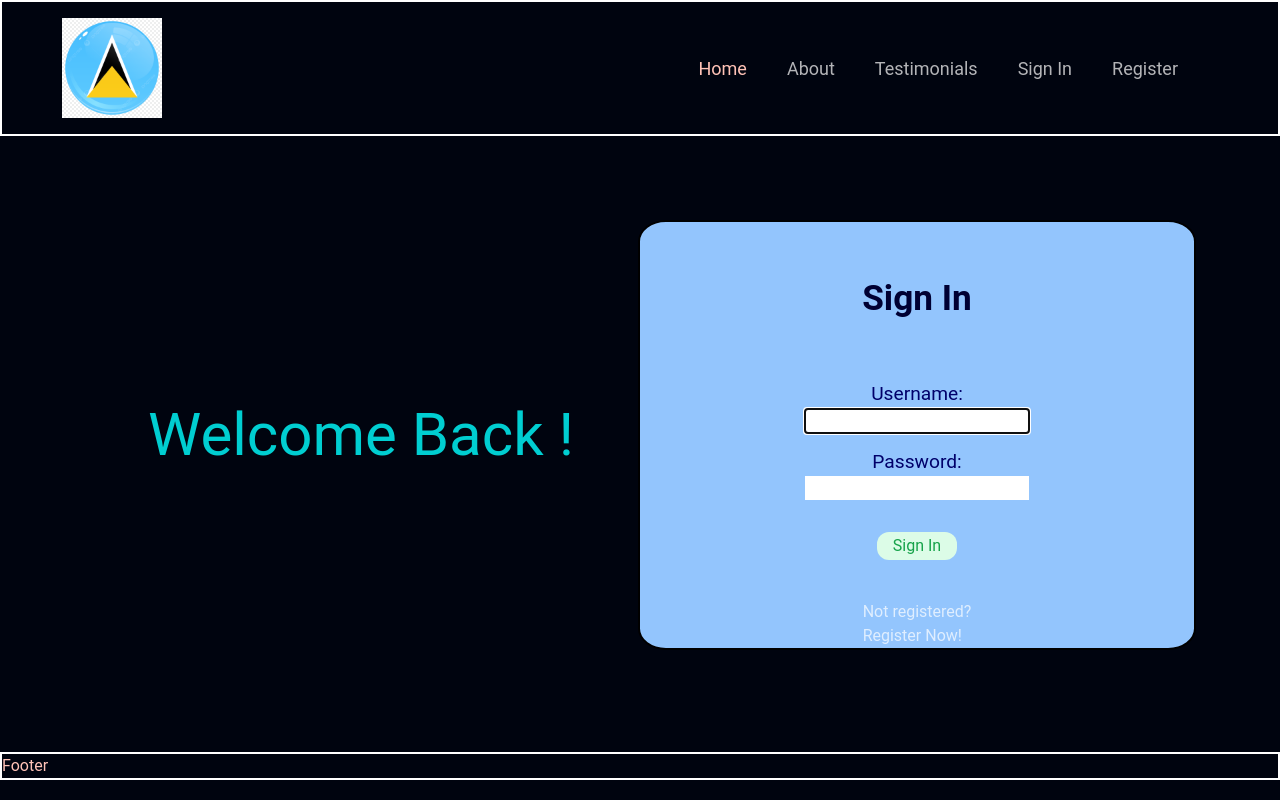
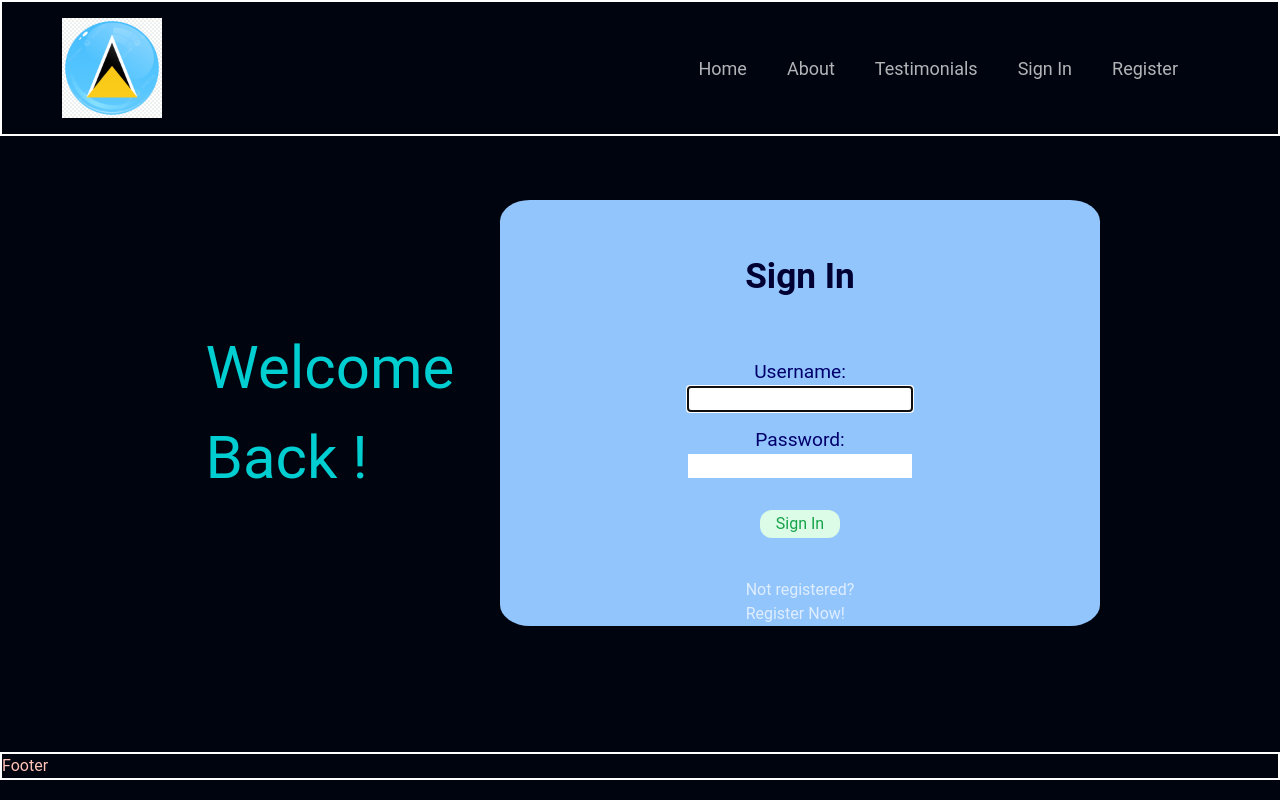
Before and after one commit to LimJiaEarn/techfest_2024, a React (Vite) app in the folder Frontend/: page /signin in a window 1280 px wide. Built offline with nearby package versions, Linux system fonts and the light colour scheme.

Commit message:
Implemented localStorage for Signing In and Out

```diff
--- a/Frontend/src/App.jsx
+++ b/Frontend/src/App.jsx
@@ -1,5 +1,5 @@
 import { Routes, Route } from 'react-router-dom';
-import React , { createContext, useState, useContext }from "react";
+import { useEffect, createContext, useState, useContext } from "react";
 
 import NavBar from './components/NavBar.jsx';
 import Home from './components/Home.jsx';
@@ -17,8 +17,26 @@ const UserContext = createContext();
 
 export default function App() {
 
-  const [userID, setUserID] = useState(null);
-  const [currentPage, setCurrentPage] = useState('Home');
+  const localStorageUserId = localStorage.getItem('userID');
+
+  if (localStorageUserId !== null) {
+    // There is a value associated with the key 'userID' in local storage
+    console.log('userID exists in local storage:', localStorageUserId);
+  } else {
+    // There is no value associated with the key 'userID' in local storage
+    console.log('userID does not exist in local storage');
+  }
+
+  const [userID, setUserID] = useState(localStorageUserId);
+
+
+  const [currentPage, setCurrentPage] = useState(
+    localStorage.getItem("currentPage") || ""
+  );
+
+  useEffect(() => {
+    localStorage.setItem("currentPage", currentPage);
+  }, [currentPage]);
 
   return (
     <UserContext.Provider value={{ userID, setUserID, currentPage, setCurrentPage }}>
--- a/Frontend/src/components/NavBar.jsx
+++ b/Frontend/src/components/NavBar.jsx
@@ -10,19 +10,17 @@ import logo from "../assets/logo.png";
 const NavBar = () => {
 
   const [toggle, setToggle] = useState(false);
-  const { currentPage, setCurrentPage } = useUser();
-  const { userID, setUserID } = useUser();
 
   const navigate = useNavigate();
-
+  const { userID, setUserID, currentPage, setCurrentPage } = useUser();
 
   const handleSignOut = () => {
 
     navigate('/home');
     setCurrentPage("Home");
     setUserID(null);
-
-    console.log("Signed Out!");
+    localStorage.removeItem('userID');
+    console.log("Signed Out and removed userID!");
 };
 
   return (
--- a/Frontend/src/components/Registration.jsx
+++ b/Frontend/src/components/Registration.jsx
@@ -52,7 +52,6 @@ const Registration = () => {
     }, [user, pwd, matchPwd])
 
 
-
     const handleSubmit = async (e) => {
 
         e.preventDefault();
@@ -62,6 +61,7 @@ const Registration = () => {
         setUser('');
         setPwd('');
         setMatchPwd('');
+        localStorage.setItem("userID", userID);
     };
 
     // const handleSubmit = async (e) => {
--- a/Frontend/src/components/SignIn.jsx
+++ b/Frontend/src/components/SignIn.jsx
@@ -52,85 +52,29 @@ const SignIn = () => {
     }, [user, pwd, matchPwd])
 
 
-
     const handleSubmit = async (e) => {
 
         e.preventDefault();
-
+        localStorage.setItem('userID', user);
         navigate('/home');
         setUserID(user)
+        console.log("Set userID: ", user)
         setSuccess(true);
         setUser('');
         setPwd('');
         setMatchPwd('');
     };
 
-    // const handleSubmit = async (e) => {
-    //     e.preventDefault();
-    //     // if button enabled with JS hack
-    //     const v1 = USER_REGEX.test(user);
-    //     const v2 = PWD_REGEX.test(pwd);
+    return (
 
-    //     if (!v1 || !v2) {
-    //         setErrMsg("Invalid Entry");
-    //         return;
-    //     }
+    <section className="flex justify-center items-center gap-[20px] w-screen">
 
-    //     try {
-    //         const response = await axios.post(REGISTER_URL,
-    //             JSON.stringify({ user, pwd }),
-    //             {
-    //                 headers: { 'Content-Type': 'application/json' },
-    //                 withCredentials: true
-    //             }
-    //         );
-    //         console.log(response?.data);
-    //         console.log(response?.accessToken);
-    //         console.log(JSON.stringify(response))
-    //         setSuccess(true);
-
-    //         //clear state and controlled inputs
-    //         //need value attrib on inputs for this
-
-    //         setUser('');
-    //         setPwd('');
-    //         setMatchPwd('');
-    //     } catch (err) {
-    //         if (!err?.response) {
-    //             setErrMsg('No Server Response');
-    //         } else if (err.response?.status === 409) {
-    //             setErrMsg('Username Taken');
-    //         } else {
-    //             setErrMsg('Registration Failed')
-    //         }
-    //         errRef.current.focus();
-    //     }
-    // }
-
-    return (
-        <div className="w-full rounded-xl p-5">
-            {success ? (
-
-                <section>
-                    <h1>Registration Successful !</h1>
-                    <div onClick={() => {
-
-                        console.log(currentPage);
-                        }}>
-                        <NavLink to="/home" onClick={()=>setCurrentPage("Home")} >Let's Begin !</NavLink>
-                    </div>
-                </section>
-
-            ) : (
-
-                <section className="flex justify-center items-center">
-
-                    <div className="flex-1 flex justify-center items-center">
-                        <p className="text-[32px] sm:text-[60px] text-coral3">Welcome Back !</p>
+        <div className="flex-1 flex justify-center items-center max-w-[300px]">
+            <p className="text-[32px] sm:text-[60px] text-coral3">Welcome<br/> Back !</p>
         </div>
 
 
-                    <div className="flex-1 flex flex-col gap-10 items-center border-2 border-black max-w-[600px] bg-blue-300 rounded-[5%]">
+        <div className="flex-1 flex flex-col gap-10 items-center max-w-[600px] bg-blue-300 rounded-[5%]">
 
             <p ref={errRef} className={errMsg ? "errmsg" : "offscreen"} aria-live="assertive">{errMsg}</p>
 
@@ -189,8 +133,7 @@ const SignIn = () => {
         </div>
     </section>
 
-            )}
-        </div>
+
     )
 }
 
--- a/Frontend/src/components/tempCodeRunnerFile.jsx
+++ b/Frontend/src/components/tempCodeRunnerFile.jsx
@@ -1 +1 @@
-handleSubmit
+handleSignOut
```
Lines whose indentation alone changed are shown as unchanged.
